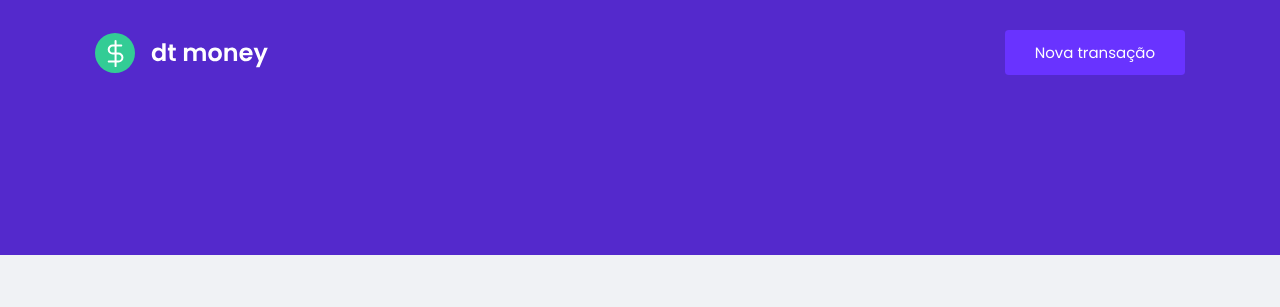
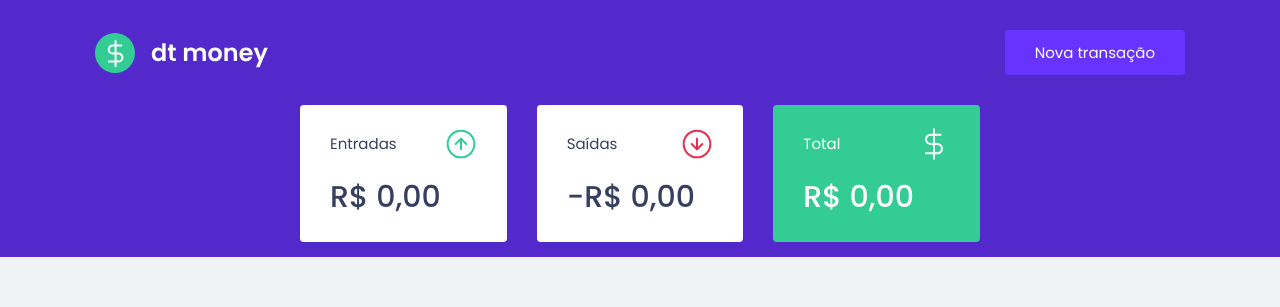
Before and after one commit to will-dantas/dtmoney, a React (Create React App) app: page / in a window 1280 px wide. Shown: the top 307 px of the page. Built offline with nearby package versions, Linux system fonts and the light colour scheme; no server answers; what miragejs would draw is missing.

Commit message:
change styles summary

```diff
--- a/src/components/Header/index.tsx
+++ b/src/components/Header/index.tsx
@@ -1,12 +1,12 @@
-import logoImg from '../../assets/logo.svg'
-import { Container, Content } from './styles'
+import logoImg from "../../assets/logo.svg";
+import { Summary } from "../Summary";
+import { Container, Content } from "./styles";
 
 interface HeaderProps {
   onOpenNewTransitionModal: () => void;
 }
 
 export function Header({ onOpenNewTransitionModal }: HeaderProps) {
-
   return (
     <Container>
       <Content>
@@ -15,6 +15,7 @@ export function Header({ onOpenNewTransitionModal }: HeaderProps) {
           Nova transação
         </button>
       </Content>
+      <Summary />
     </Container>
-  )
+  );
 }
--- a/src/components/Summary/style.ts
+++ b/src/components/Summary/style.ts
@@ -5,21 +5,32 @@ export const Container = styled.div`
   grid-template-columns: repeat(3, 1fr);
   gap: 2rem;
   margin-top: -10rem;
+  margin-left: 20rem;
+  margin-right: 20rem;
+
+  @media (max-width: 768px) {
+    grid-template-columns: repeat(1, 1fr);
+    gap: 2rem;
+    margin-top: -10rem;
+    margin-left: 3rem;
+    margin-right: 3rem;
+  }
 `;
 
 export const SummaryCard = styled.div`
   background: var(--shape);
-  padding:1.5rem 2rem;
+  padding: 1.5rem 2rem;
   border-radius: 0.25rem;
   color: var(--text-title);
+  margin-bottom: 1rem;
 
-  header{
+  header {
     display: flex;
     align-items: center;
     justify-content: space-between;
   }
 
-    strong{
+  strong {
     display: block;
     margin-top: 1rem;
     font-size: 2rem;
@@ -29,23 +40,20 @@ export const SummaryCard = styled.div`
 
   &.highlight-background {
     background: var(--green);
-      color: #FFF;
+    color: #fff;
   }
 `;
 
 type SummaryTotalProps = {
   currentTotal: boolean;
-}
+};
 
 const colors = {
-  green: '#33cc95',
-  red: '#e62e4d'
+  green: "#33cc95",
+  red: "#e62e4d",
 };
 
-export const SummaryTotal = styled(SummaryCard) <SummaryTotalProps>`
+export const SummaryTotal = styled(SummaryCard)<SummaryTotalProps>`
   color: #fff;
-  background: ${props => props.currentTotal
-    ? colors.green
-    : colors.red
-  };
-`
+  background: ${(props) => (props.currentTotal ? colors.green : colors.red)};
+`;
```
Lines whose indentation alone changed are shown as unchanged.
